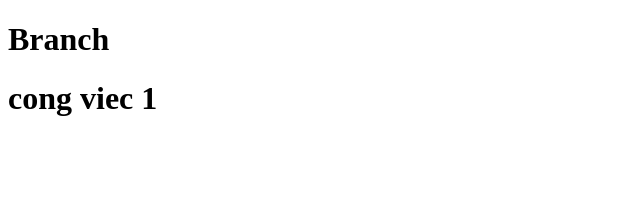
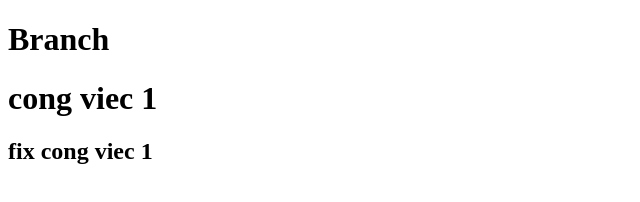
Before and after one commit to lekhanh17/duan5, a plain HTML site: page index.html in a window 1280 px wide. Shown: the whole page, without its empty margins (0-640 px from the left). Drawn offline with Linux system fonts and the light colour scheme.

Commit message:
2. fix cv1 commit

```diff
--- a/index.html
+++ b/index.html
@@ -8,5 +8,6 @@
   <body>
     <h1>Branch</h1>
     <h1>cong viec 1</h1>
+    <h2>fix cong viec 1</h2>
   </body>
 </html>
```
